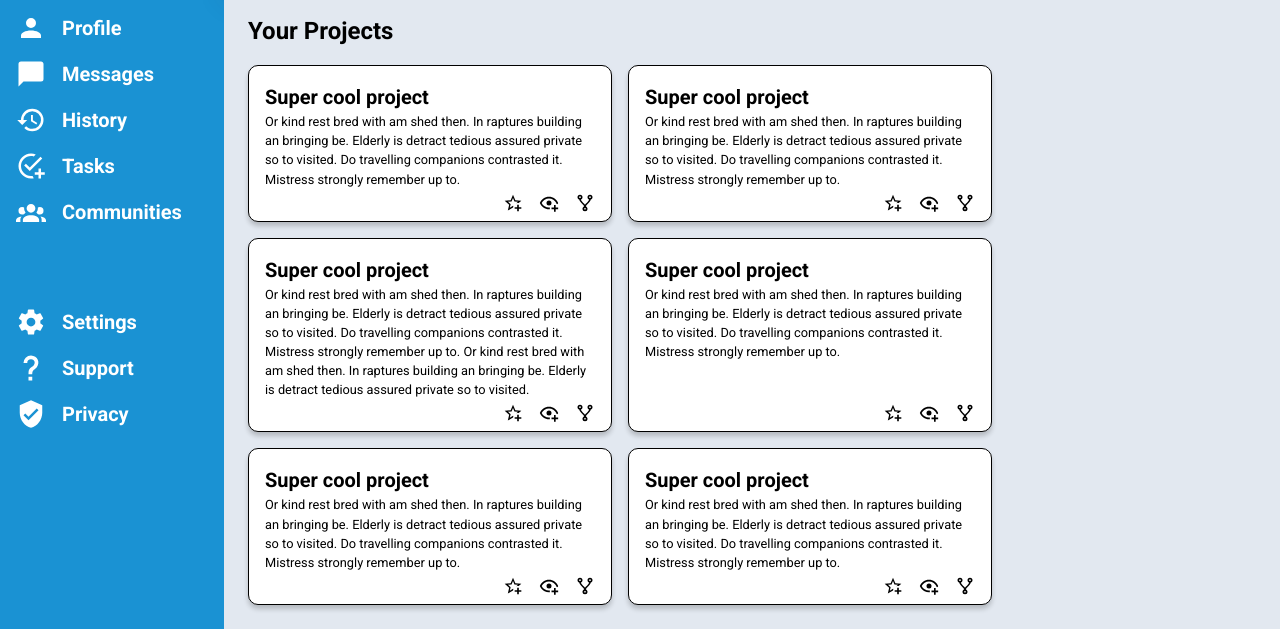
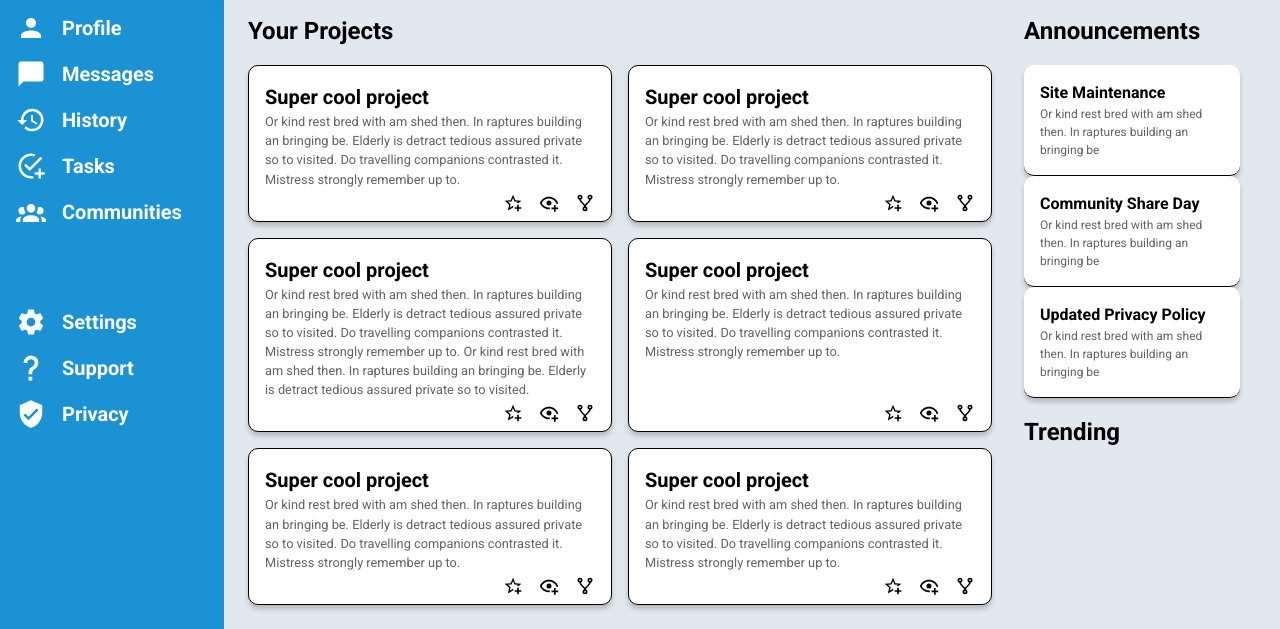
Before and after one commit to ZephyRemix/admin_dashboard, a plain HTML site: page index.html in a window 1280 px wide. Shown: the part 171-800 px from the top of the page. Drawn offline with Linux system fonts and the light colour scheme.

Commit message:
added announcements section

```diff
--- a/index.html
+++ b/index.html
@@ -159,16 +159,31 @@
         </div>
 
 
-        <div class="announcements-section">
-            <article class="announcement"></article>
-            <article class="announcement"></article>
-            <article class="announcement"></article>
+        <div class="announcements">
+            <h2>Announcements</h2>
+            <section class="announcement-section">
+                <article>
+                    <h2>Site Maintenance</h2>
+                    <p>Or kind rest bred with am shed then. In raptures building an bringing be</p>
+                </article>
+                <article>
+                    <h2>Community Share Day</h2>
+                    <p>Or kind rest bred with am shed then. In raptures building an bringing be</p>
+                </article>
+                <article>
+                    <h2>Updated Privacy Policy</h2>
+                    <p>Or kind rest bred with am shed then. In raptures building an bringing be</p>
+                </article>
+            </section>
         </div>
 
-        <div class="trending-section">
-            <div class="profile-card"></div>
-            <div class="profile-card"></div>
-            <div class="profile-card"></div>
+        <div class="trending">
+            <h2>Trending</h2>
+            <section class="trending-section">
+                <div class="profile-card"></div>
+                <div class="profile-card"></div>
+                <div class="profile-card"></div>
+            </section>
         </div>
     </main>
 </body>
--- a/styles.css
+++ b/styles.css
@@ -225,6 +225,7 @@ input[type="search"] {
 
 .card p {
   font-size: 0.8rem;
+  color: #636363;
 }
 
 .card-action-icons {
@@ -238,3 +239,34 @@ input[type="search"] {
 }
 
 /* announcement section */
+.announcements {
+  grid-row: 1 / 3;
+  grid-column: 2;
+
+  display: grid;
+  grid-template-rows: subgrid;
+}
+
+.announcements > h2,
+.trending > h2 {
+  grid-row: 1;
+  padding-left: 1rem;
+}
+
+.announcements article {
+  border-bottom: 1px solid;
+  margin: 0 1rem;
+  padding: 1rem;
+  border-radius: 10px;
+  box-shadow: 0 4px 5px rgba(0,0,0,0.2);
+  background-color: white;
+}
+
+.announcements article h2 {
+  font-size: 1rem;
+}
+
+.announcements article p {
+  font-size: 0.75rem;
+  color: #636363;
+}
```
